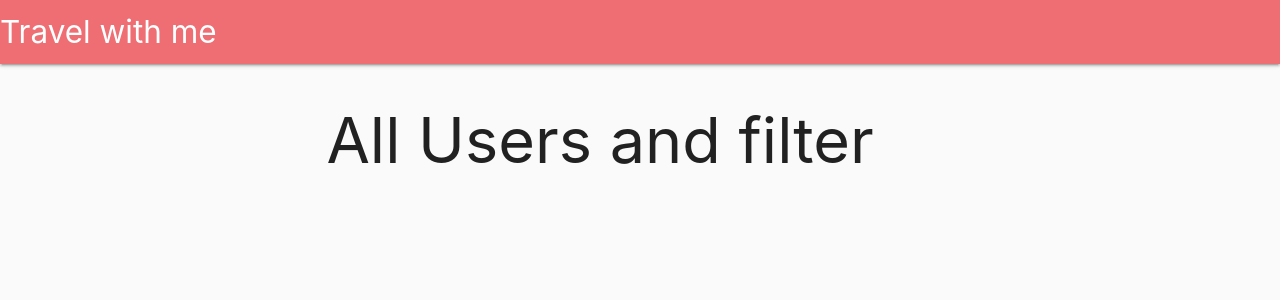
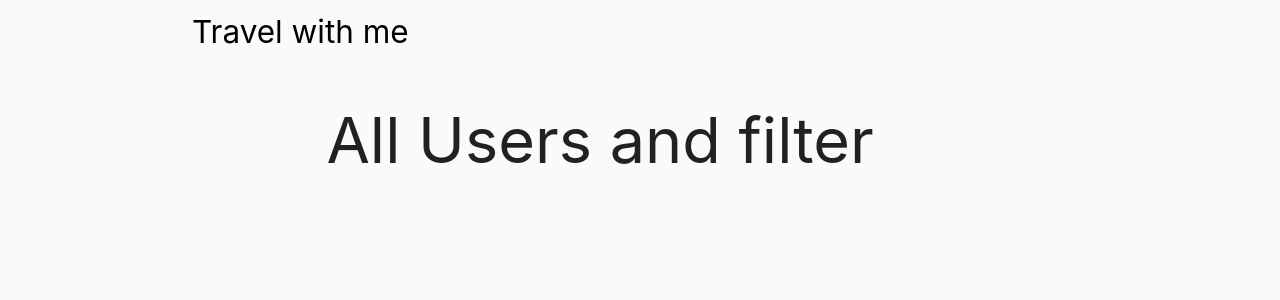
Before and after one commit to Aleks239/travelwithme, a Django app: page /users in a window 1280 px wide. Shown: the top 300 px of the page. Run offline with Django 3.2, Linux system fonts and the light colour scheme.

Commit message:
modify base page

```diff
--- a/travelwithme/templates/travelwithme/base.html
+++ b/travelwithme/templates/travelwithme/base.html
@@ -1,40 +1,47 @@
 <!DOCTYPE html>
 <html>
+
 <head>
+
   {% load static %}
   <!--Import Google Icon Font-->
   <link href="https://fonts.googleapis.com/icon?family=Material+Icons" rel="stylesheet">
   <!--Import materialize.css-->
-    <link type="text/css" rel="stylesheet" href="{% static "travelwithme/materialize/css/materialize.css" %}"  media="screen,projection"/>
-    <link type="text/css" rel="stylesheet" href="{% static "travelwithme/custom/main.css" %}"/>
+  <link type="text/css" rel="stylesheet" href="{% static "travelwithme/materialize/css/materialize.css" %}"media="screen,projection">
+  <link type="text/css" rel="stylesheet" href="{% static "travelwithme/custom/main.css" %}">
   <script src="https://ajax.googleapis.com/ajax/libs/jquery/3.3.1/jquery.min.js"></script>
   <!--Let browser know website is optimized for mobile-->
-    <meta name="viewport" content="width=device-width, initial-scale=1.0"/>
+  <meta name="viewport" content="width=device-width, initial-scale=1.0">
 </head>
 
 <body class="grey lighten-5">
-    <nav>
-  <div class="nav-wrapper">
-    <a href="{% url 'travelwithme:index' %}" class="brand-logo">Travel with me</a>
+  {% block background %}{% endblock background %}
+
+  <div class="navbar-fixed">
+    <nav class="transparent z-depth-0">
+      <div class="nav-wrapper container">
+        <a href="{% url 'travelwithme:index' %}" class="brand-logo black-text">Travel with me</a>
         <a href="#" data-target="mobile-demo" class="sidenav-trigger"><i class="material-icons">menu</i></a>
         <ul class="right hide-on-med-and-down">
           {% if request.path == "/login" %}
-                <li><a href="{% url 'travelwithme:signup' %}">Signup</a></li>
-      {% elif request.path == "/signup"  %}
-                <li><a href="{% url 'travelwithme:login' %}">Login</a></li>
+          <li><a href="{% url 'travelwithme:signup' %}" class="black-text">Signup</a></li>
+          {% elif request.path == "/signup" %}
+          <li><a href="{% url 'travelwithme:login' %}" class="black-text">Login</a></li>
           {% elif request.path == "/" and request.user.is_authenticated %}
-        <li><a href="{% url 'travelwithme:logout' %}">Logout</a></li>
-        <li><a href="{% url 'travelwithme:logout' %}">My trips</a></li>
-        {% elif request.path == "/"  %}
-                <li><a href="{% url 'travelwithme:login' %}">Login</a></li>
+          <li><a href="{% url 'travelwithme:logout' %}" class="black-text">Logout</a></li>
+          <li><a href="{% url 'travelwithme:logout' %}" class="black-text">My trips</a></li>
+          {% elif request.path == "/" %}
+          <li><a href="{% url 'travelwithme:signup' %}" class="black-text">Signup</a></li>
+          <li><a href="{% url 'travelwithme:login' %}" class="black-text">Login</a></li>
 
           {% endif %}
         </ul>
       </div>
     </nav>
+  </div>
   <div class="container">
     {% if user.is_authenticated %}
-            <h3 >Welcome {{ user.first_name }} {{user.last_name}}</h3>
+    <h3>Welcome {{ user.first_name }} {{user.last_name}}</h3>
     {% endif %}
     {% block content %}{% endblock content %}
   </div>
@@ -45,4 +52,5 @@
   <script type="text/javascript" src="{% static "travelwithme/custom/main.js" %}"></script>
   <script type="text/javascript" src="{% static "travelwithme/materialize/js/materialize.js" %}"></script>
 </body>
+
 </html>
```
Lines whose indentation alone changed are shown as unchanged.
